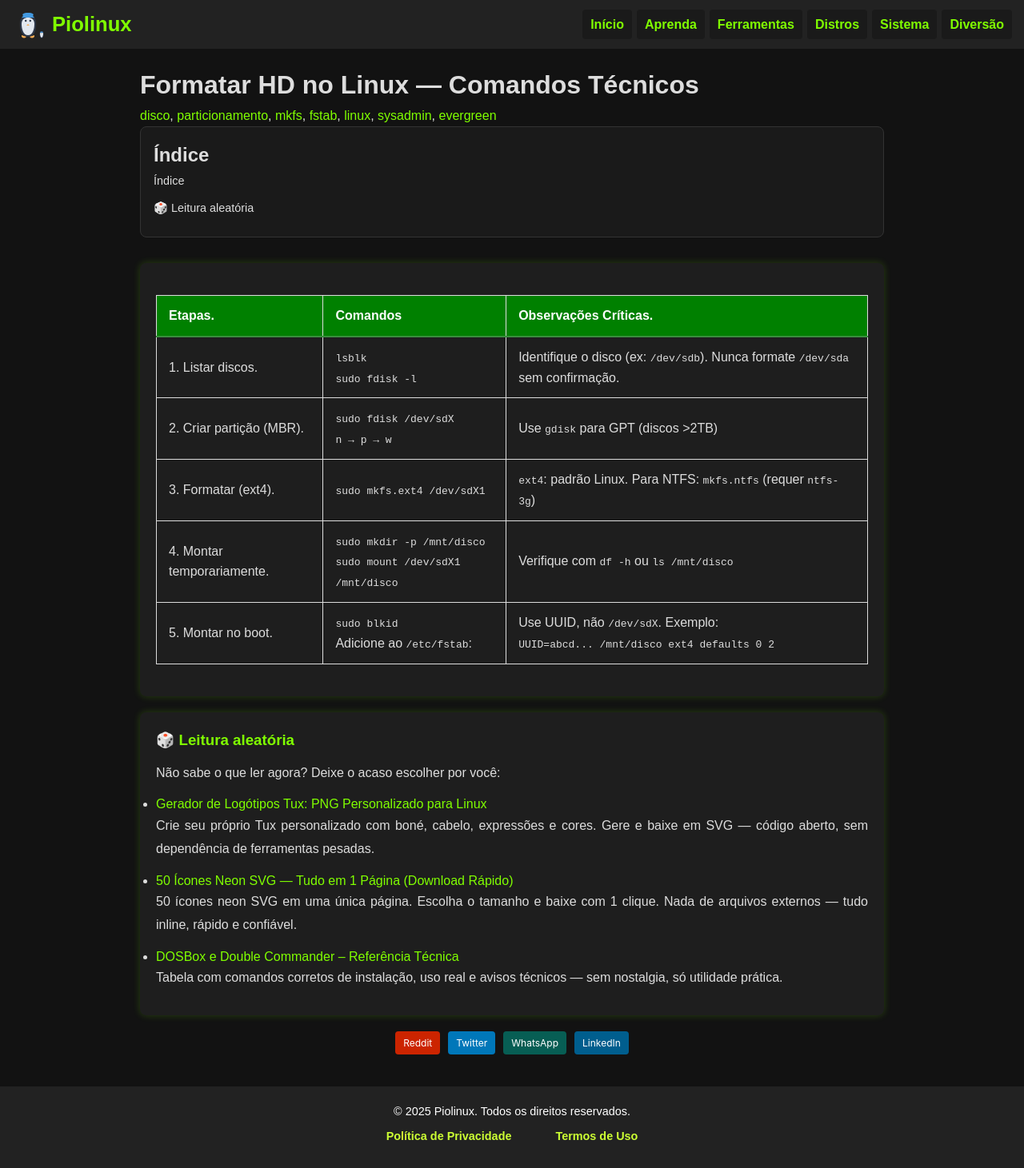
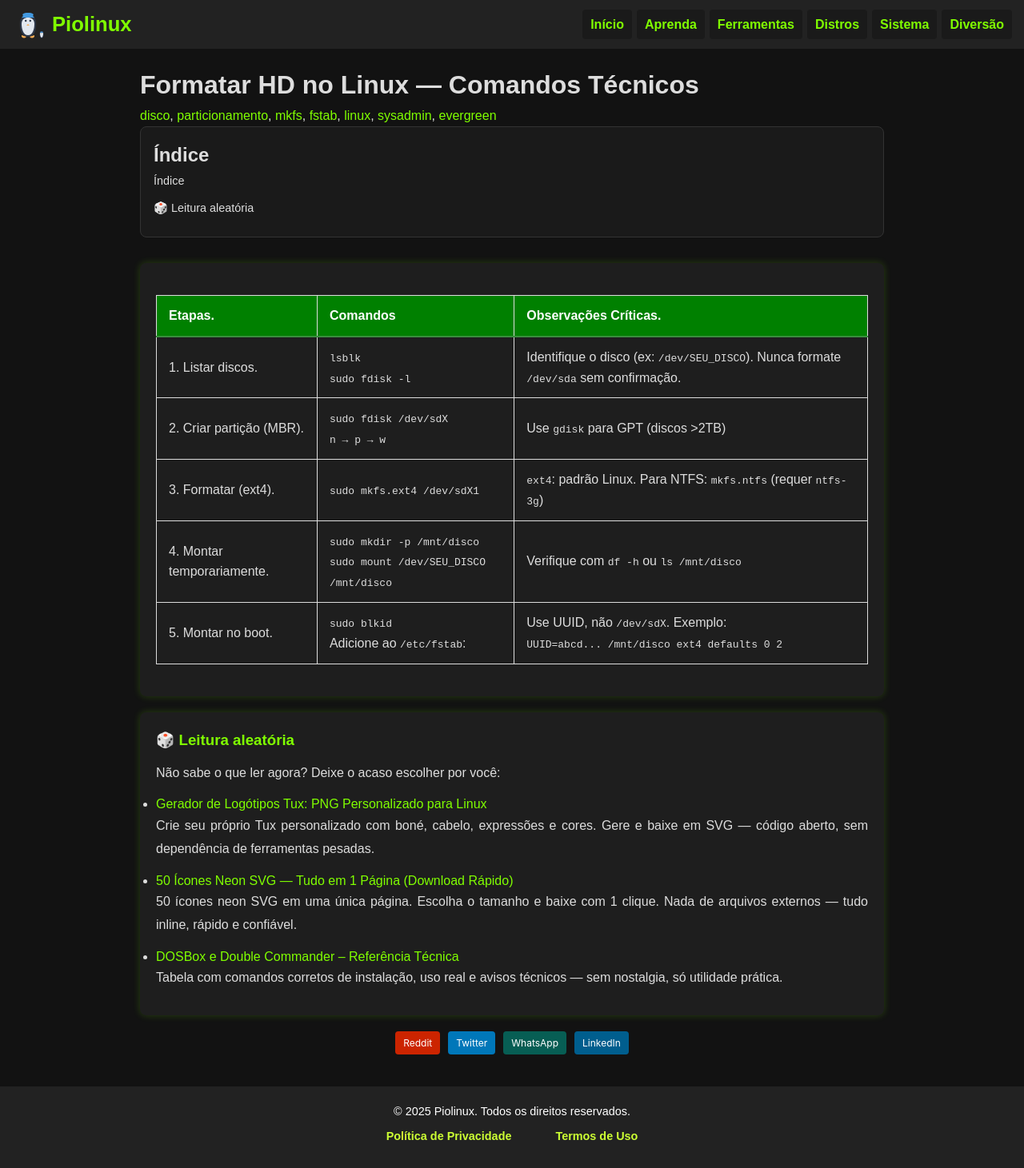
Before and after one commit to Piolinux/piolinux-site, a Jekyll site: the page built from _pages/_kernel/formatar-hd-no-linux-guia-tecnico-passo-a-passo.md, in a window 1280 px wide. Shown: the whole page at 80% size. Built offline with Jekyll 4.4.1, drawn with Linux system fonts in a browser that asks for light colours.

Commit message:
Update formatar-hd-no-linux-guia-tecnico-passo-a-passo.md

```diff
--- a/_pages/_kernel/formatar-hd-no-linux-guia-tecnico-passo-a-passo.md
+++ b/_pages/_kernel/formatar-hd-no-linux-guia-tecnico-passo-a-passo.md
@@ -25,7 +25,7 @@ tags: [disco, particionamento, mkfs, fstab, linux, sysadmin, evergreen]
     <tr>
       <td data-label="Etapa">1. Listar discos.</td>
       <td data-label="Comando"><code>lsblk</code><br><code>sudo fdisk -l</code></td>
-      <td data-label="Observação Crítica">Identifique o disco (ex: <code>/dev/sdb</code>). Nunca formate <code>/dev/sda</code> sem confirmação.</td>
+      <td data-label="Observação Crítica">Identifique o disco (ex: <code>/dev/SEU_DISCO</code>). Nunca formate <code>/dev/sda</code> sem confirmação.</td>
     </tr>
     <tr>
       <td data-label="Etapa">2. Criar partição (MBR).</td>
@@ -39,7 +39,7 @@ tags: [disco, particionamento, mkfs, fstab, linux, sysadmin, evergreen]
     </tr>
     <tr>
       <td data-label="Etapa">4. Montar temporariamente.</td>
-      <td data-label="Comando"><code>sudo mkdir -p /mnt/disco</code><br><code>sudo mount /dev/sdX1 /mnt/disco</code></td>
+      <td data-label="Comando"><code>sudo mkdir -p /mnt/disco</code><br><code>sudo mount /dev/SEU_DISCO /mnt/disco</code></td>
       <td data-label="Observação Crítica">Verifique com <code>df -h</code> ou <code>ls /mnt/disco</code></td>
     </tr>
     <tr>
```
